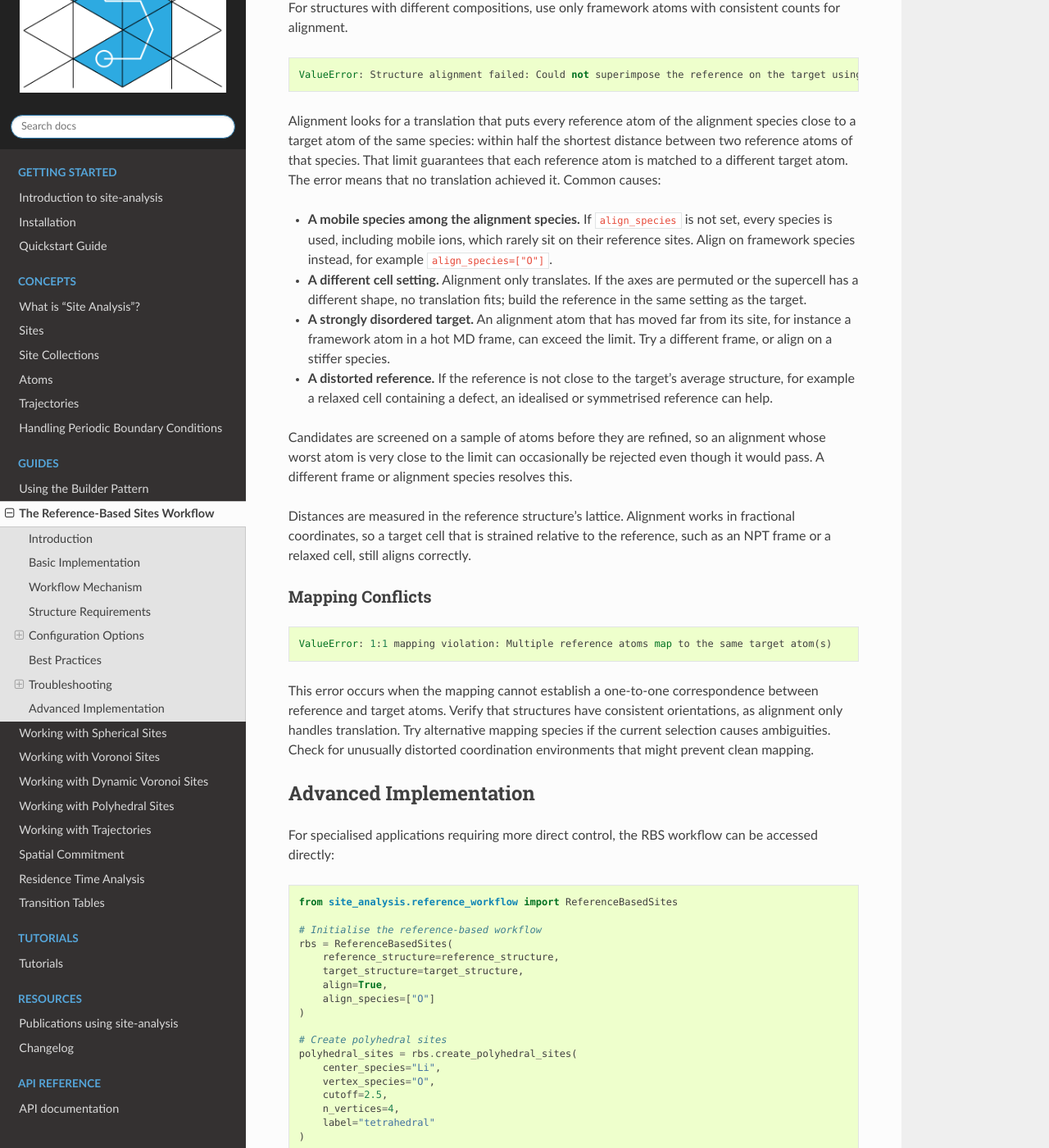
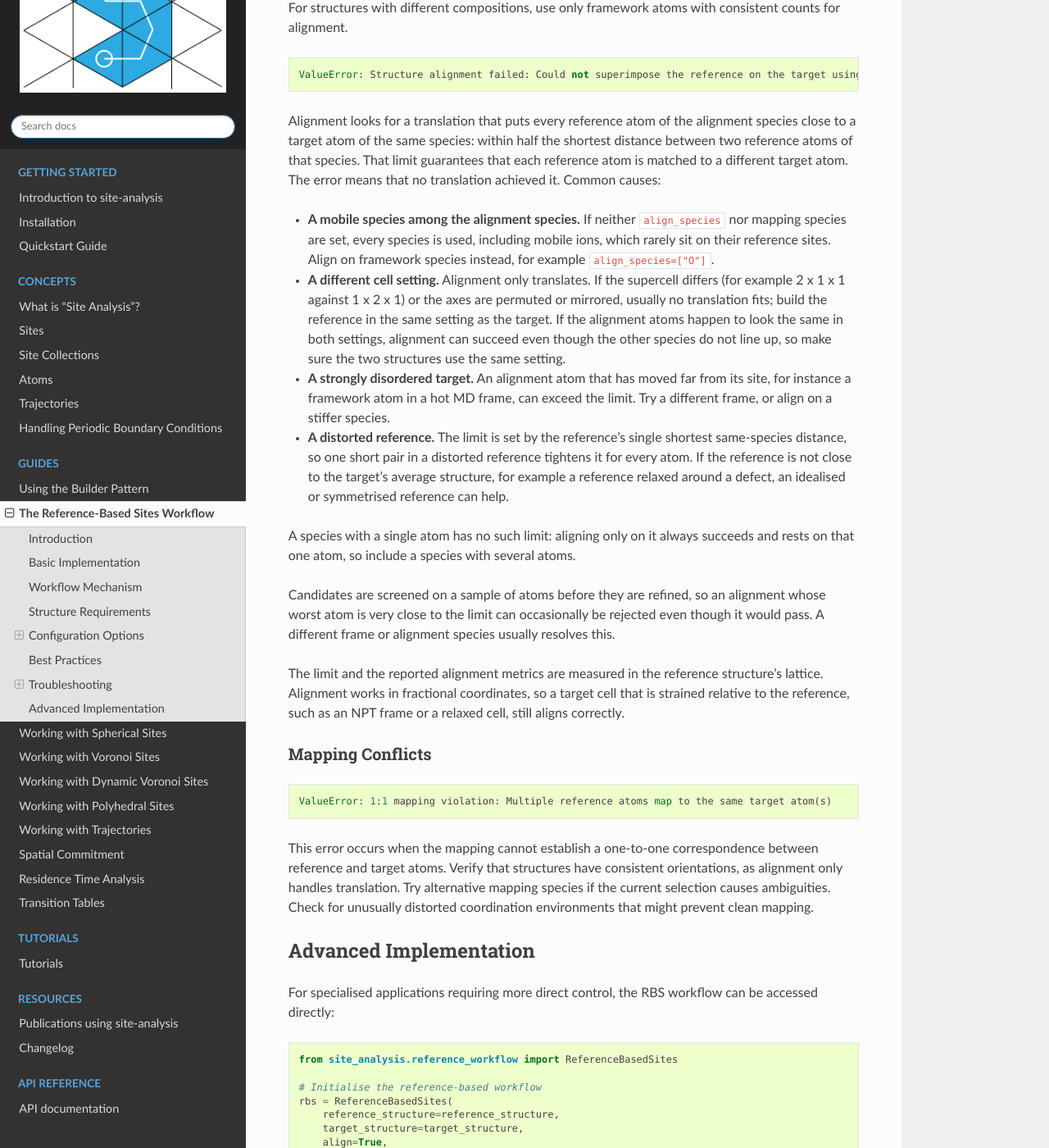
Before and after one commit to bjmorgan/site-analysis, a Sphinx documentation site: the page built from docs/source/guides/reference_workflow.md, in a window 1280 px wide and 1400 px high, scrolled down 6086 px. Shown: the whole window at 82% size. Built offline with Sphinx 7.4.7 and the Read the Docs theme 3.1.0, drawn with Linux system fonts in a browser that asks for light colours.

Commit message:
Correct the alignment guide and tighten wording from the third review
The guide now says every species is used only when neither align_species nor mapping species are set; names the cell settings that usually fail (a different supercell, permuted or mirrored axes) and warns that alignment can still succeed when the alignment atoms look the same in both settings; explains why a distorted reference tightens the limit; notes that a single-atom species always aligns; and says which quantities are measured in the reference lattice. Docstrings, a remaining warning verb and spellings are corrected, and the tests pin the full alignment error and the target-side species list.

```diff
--- a/docs/source/guides/reference_workflow.md
+++ b/docs/source/guides/reference_workflow.md
@@ -226,14 +226,16 @@ ValueError: Structure alignment failed: Could not superimpose the reference on t
 
 Alignment looks for a translation that puts every reference atom of the alignment species close to a target atom of the same species: within half the shortest distance between two reference atoms of that species. That limit guarantees that each reference atom is matched to a different target atom. The error means that no translation achieved it. Common causes:
 
-- **A mobile species among the alignment species.** If `align_species` is not set, every species is used, including mobile ions, which rarely sit on their reference sites. Align on framework species instead, for example `align_species=["O"]`.
-- **A different cell setting.** Alignment only translates. If the axes are permuted or the supercell has a different shape, no translation fits; build the reference in the same setting as the target.
+- **A mobile species among the alignment species.** If neither `align_species` nor mapping species are set, every species is used, including mobile ions, which rarely sit on their reference sites. Align on framework species instead, for example `align_species=["O"]`.
+- **A different cell setting.** Alignment only translates. If the supercell differs (for example 2 x 1 x 1 against 1 x 2 x 1) or the axes are permuted or mirrored, usually no translation fits; build the reference in the same setting as the target. If the alignment atoms happen to look the same in both settings, alignment can succeed even though the other species do not line up, so make sure the two structures use the same setting.
 - **A strongly disordered target.** An alignment atom that has moved far from its site, for instance a framework atom in a hot MD frame, can exceed the limit. Try a different frame, or align on a stiffer species.
-- **A distorted reference.** If the reference is not close to the target's average structure, for example a relaxed cell containing a defect, an idealised or symmetrised reference can help.
+- **A distorted reference.** The limit is set by the reference's single shortest same-species distance, so one short pair in a distorted reference tightens it for every atom. If the reference is not close to the target's average structure, for example a reference relaxed around a defect, an idealised or symmetrised reference can help.
 
-Candidates are screened on a sample of atoms before they are refined, so an alignment whose worst atom is very close to the limit can occasionally be rejected even though it would pass. A different frame or alignment species resolves this.
+A species with a single atom has no such limit: aligning only on it always succeeds and rests on that one atom, so include a species with several atoms.
 
-Distances are measured in the reference structure's lattice. Alignment works in fractional coordinates, so a target cell that is strained relative to the reference, such as an NPT frame or a relaxed cell, still aligns correctly.
+Candidates are screened on a sample of atoms before they are refined, so an alignment whose worst atom is very close to the limit can occasionally be rejected even though it would pass. A different frame or alignment species usually resolves this.
+
+The limit and the reported alignment metrics are measured in the reference structure's lattice. Alignment works in fractional coordinates, so a target cell that is strained relative to the reference, such as an NPT frame or a relaxed cell, still aligns correctly.
 
 ### Mapping Conflicts
 
```
Also changed, not shown: docs/source/guides/builders.md (+1 -1 lines), 5 other files.
